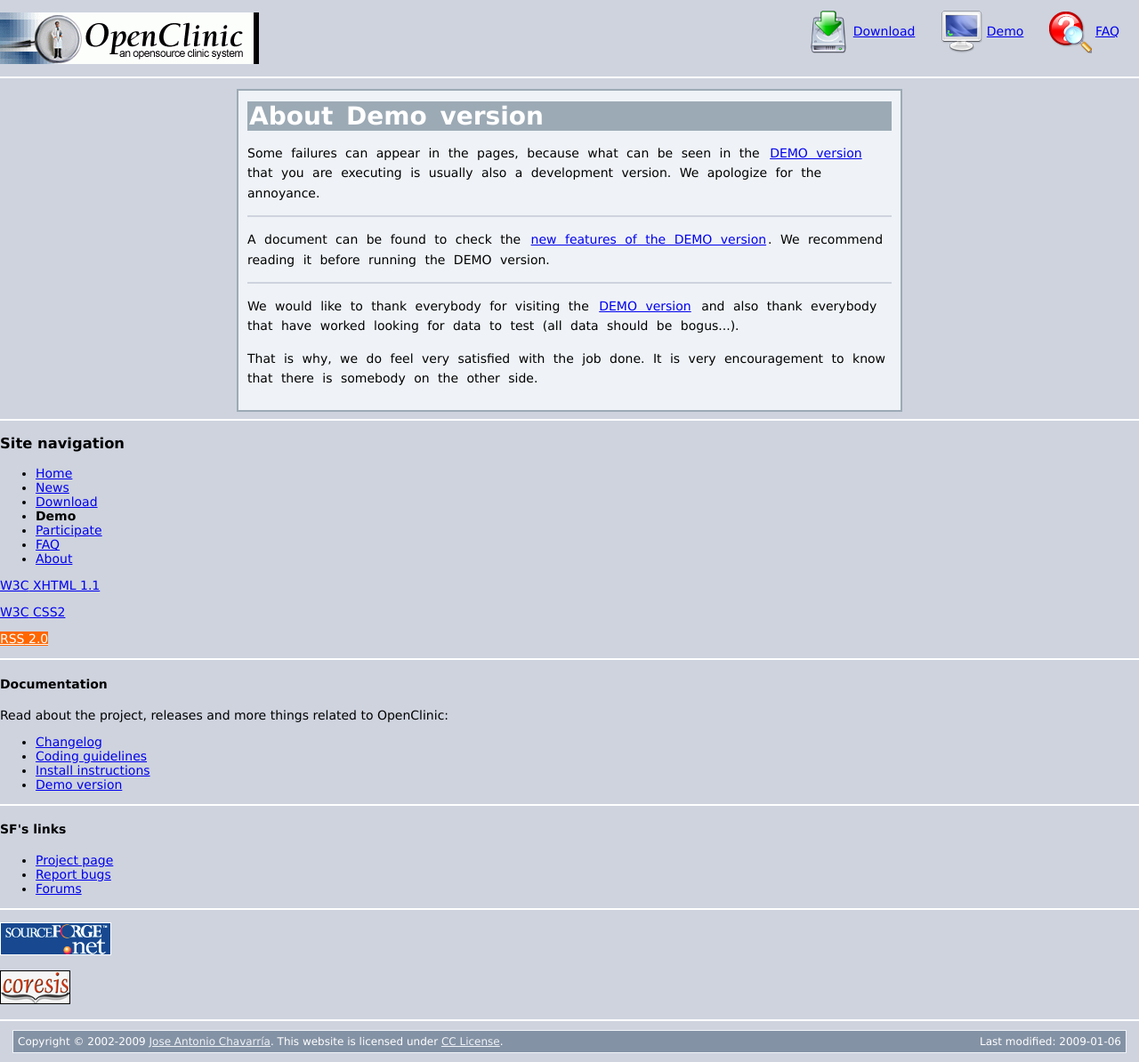
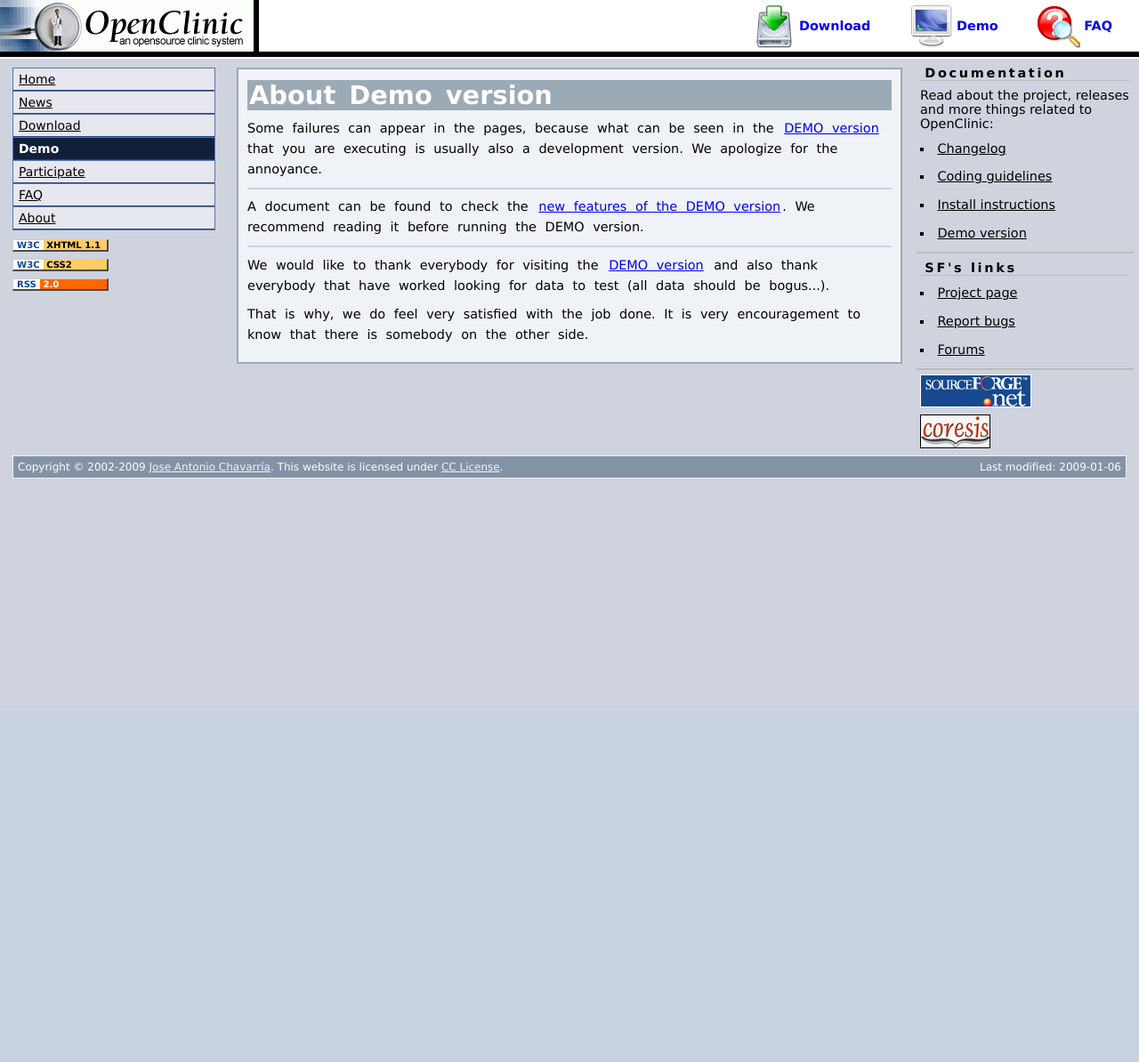
Before and after one commit to jact/openclinic-website, a PHP site: page /demo.php in a window 1280 px wide. Shown: the whole page at 89% size. After the commit the page ends 538 px from the top, so only its background shows below. Run offline with PHP 8.4, Linux system fonts and the light colour scheme.

Commit message:
Cambios producidos por el cambio de estructura de las páginas

```diff
--- a/c/openclinic.css
+++ b/c/openclinic.css
@@ -1,58 +1,51 @@
-/**
- * This file is part of OpenClinic Web Site
- *
- * Copyright (c) 2002-2006 jact
- * Licensed under the Creative Commons License.
- * For full terms see the URL http://creativecommons.org/licenses/by/2.0/.
- *
- * $Id: openclinic.css,v 1.4 2006/02/12 18:06:50 jact Exp $
- */
-
 /**
  * openclinic.css
  *
  * CSS for OpenClinic Web Site
  *
- * Author: jact <openclinic@gmail.com>
+ * Licensed under the Creative Commons License
+ *
+ * @package   OpenClinic Web Site
+ * @copyright 2002-2009 jact
+ * @license   http://creativecommons.org/licenses/by/2.0/
+ * @version   CVS: $Id: openclinic.css,v 1.5 2009/01/06 15:10:32 David Bowman Exp $
+ * @author    jact <openclinic@gmail.com>
  */
 
 * {
+  margin: 0;
+  padding: 0;
   font-family: "lucida sans unicode", verdana, helvetica, arial, sans-serif;
 }
 html, body {
-  margin: 0;
-  padding: 0;
   background: #CED3DE;
   color: #000;
-  font-size: 14px;
+  font-size: 95%;
 }
-#heading {
+#header {
   color: #8492A5;
   background: #fff;
   border-bottom: 6px solid #000;
-  padding: 0;
-  margin: 0;
 }
-#homePage {
+#home_page {
   width: 291px;
-  margin: 0;
-  padding: 0;
 }
 #logo {
   display: block; /* deactivate image gap in Gecko browsers */
 }
 #shortcuts {
   position: absolute;
-  top: 12px;
+  top: 6px;
   right: 10px;
-  margin: 0;
   text-align: right;
 }
 #shortcuts li {
   display: inline;
 }
 #shortcuts a {
-  padding: 0 12px;
+  padding: 0 20px;
+  text-decoration: none;
+  font-weight: bold;
 }
 #shortcuts a img {
   vertical-align: middle;
@@ -61,7 +54,7 @@ html, body {
 hr {
   display: none;
 }
-html>body hr {
+hr#separator {
   display: block;
   border: 1px solid #fff;
   color: #fff;
@@ -69,25 +62,27 @@ html>body hr {
   margin: 0;
   padding: 0;
 }
-#leftSide {
-  position: absolute;
-  left: 0;
-  top: 68px;
+.line {
+  float: left;
+  width: 100%;
+  display: block;
+  position: relative;
+}
+.item {
+  position: relative;
+  float: left;
+  left: 100%;
+}
+#navigation {
+  margin-left: -100%;
   width: 20%;
 }
 #content {
-  position: relative;
-  left: 20%;
-  top: 4px;
+  margin-left: -80%;
   width: 60%;
 }
-html>body #content {
-  top: 2px;
-}
-#rightSide {
-  position: absolute;
-  left: 80%;
-  top: 68px;
+#extra {
+  margin-left: -20%;
   width: 20%;
 }
 .notice {
@@ -113,7 +108,7 @@ html>body #content {
   padding: 1px 2px;
 }
 .notice a:hover {
-  background: #8492A5;
+  background: #00e;
   color: #FFF;
   text-decoration: none;
 }
@@ -127,11 +122,8 @@ var {
   font-weight: bold;
   font-style: normal;
 }
-.noPrint {
+#navigation h3 {
   display: none;
-}
-.center {
-  text-align: center;
 }
 #footer {
   clear: both;
@@ -156,73 +148,70 @@ var {
 #footer a {
   color: #EFF3F7;
 }
-#leftSide ul {
+#navigation ul {
   list-style: none;
   margin: 10px 14px;
-  padding: 0;
   border: 1px solid #5976b2;
   border-top: 0;
   background: #E7E7EF;
   color: #000;
 }
-#leftSide ul li {
+#navigation ul li {
   font-size: 14px;
-  margin: 0;
-  padding: 0;
   border-top: 1px solid #5976b2;
   /* IE/Win gets upset if there is no bottom border... Go figure. */
   border-bottom: 1px solid #22437f;
 }
-#leftSide ul li a {
-  margin: 0;
+#navigation ul li a {
   padding: 4px 0 4px 6px;
   display: block;
   color: #000;
   width: 100%;
 }
-html>body #leftSide ul li a {
+html>body #navigation ul li a {
   width: auto; /* be nice with Opera and Gecko browsers */
 }
-#leftSide ul li a:visited {
+#navigation ul li a:visited {
   color: #8492A5;
 }
-#leftSide ul li a:hover {
+#navigation ul li a:hover {
   background: #34548f;
   color: #fff;
   text-decoration: none;
 }
-#leftSide ul li strong {
+#navigation ul li strong {
   color: #fff;
   background: #10203b;
   display: block;
   padding: 4px 6px;
 }
-#rightSide h4 {
+#extra h4 {
   margin: 8px 10px;
   padding: 0 4pt 0;
   font-size: 1em;
   letter-spacing: 2pt;
   border-bottom: 1px solid #bbb;
 }
-#rightSide p {
+#extra p {
   margin: 5px 10px;
 }
-#rightSide ul {
+#extra ul {
   list-style: square inside;
   margin: 0;
   padding: 0 0 0 10px;
 }
-#rightSide a {
+#extra a {
   color: #000;
 }
-#rightSide a:visited {
+#extra a:visited {
   color: #8492A5;
 }
-#rightSide a:hover {
+#extra a:hover {
+  background: #000;
   color: #fff;
   text-decoration: none;
 }
-#rightSide hr {
+#extra hr {
   display: block;
   margin: 4px 6px;
   background: #bbb;
@@ -234,9 +223,15 @@ html>body #leftSide ul li a {
   background: #CED3DE;
   color: #CED3DE;
   border: 1px solid #CED3DE;
+  margin: 0.5em 0;
 }
-#content p, #content li, #rightSide li {
+#content p, #content li, #extra li {
+  margin-top: 0.6em;
+  margin-bottom: 0.6em;
   line-height: 160%;
+}
+#content li {
+  margin-left: 2em;
 }
 a:visited {
   color: #C992A5;
@@ -247,33 +242,33 @@ a img {
 #coresis {
   border: 1px solid #000;
 }
-.w3cButton {
+.w3c_button {
   margin: 8px 14px;
   width: 105px;
   font-family: helvetica, arial, sans-serif;
   font-size: 70%;
   font-weight: bold;
 }
-.w3cButton a {
+.w3c_button a {
   display: block;
   width: 100%;
 }
-.w3cButton a:link, .w3cButton a:visited, .w3cButton a:hover {
+.w3c_button a:link, .w3cButton a:visited, .w3cButton a:hover {
   background: #fc6;
   color: #000;
   text-decoration: none;
 }
-.w3cButton a:link, .w3cButton a:visited {
+.w3c_button a:link, .w3c_button a:visited {
   border-width: 1px 2px 2px 1px;
   border-style: solid;
   border-color: #cecece #4a4a4a #4a4a4a #cecece;
 }
-.w3cButton a:hover {
+.w3c_button a:hover {
   border-width: 2px 1px 1px 2px;
   border-style: solid;
   border-color: #4a4a4a #cecece #cecece #4a4a4a;
 }
-.w3cButton span.w3c {
+.w3c_button span.w3c {
   padding: 0 0.4em;
   background: #fff;
   color: #0c479d;
@@ -296,8 +291,15 @@ code.comment {
 code del {
   background: #FFCFD6;
 }
+dl {
+  margin-left: 1em;
+}
 dt {
-  margin: 2.5em 0 1em 0;
+  margin: 2em 0 1em 0;
+  font-weight: bold;
+}
+dd {
+  margin-left: 1em;
 }
 table {
   border-collapse: collapse;
@@ -313,3 +315,6 @@ th, td {
 td {
   border-bottom: 1px solid #80CBE3;
 }
+.center {
+  text-align: center;
+}
```
